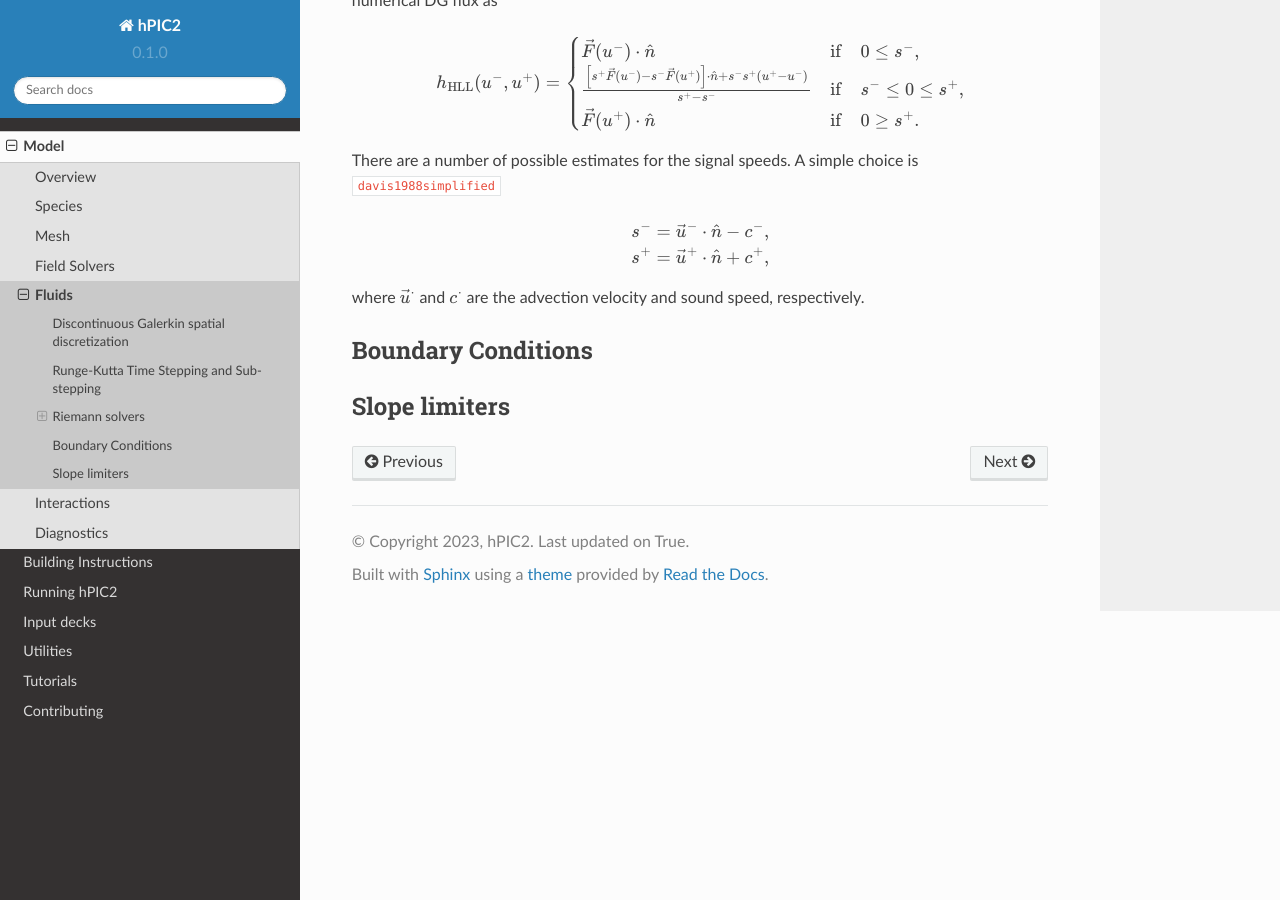
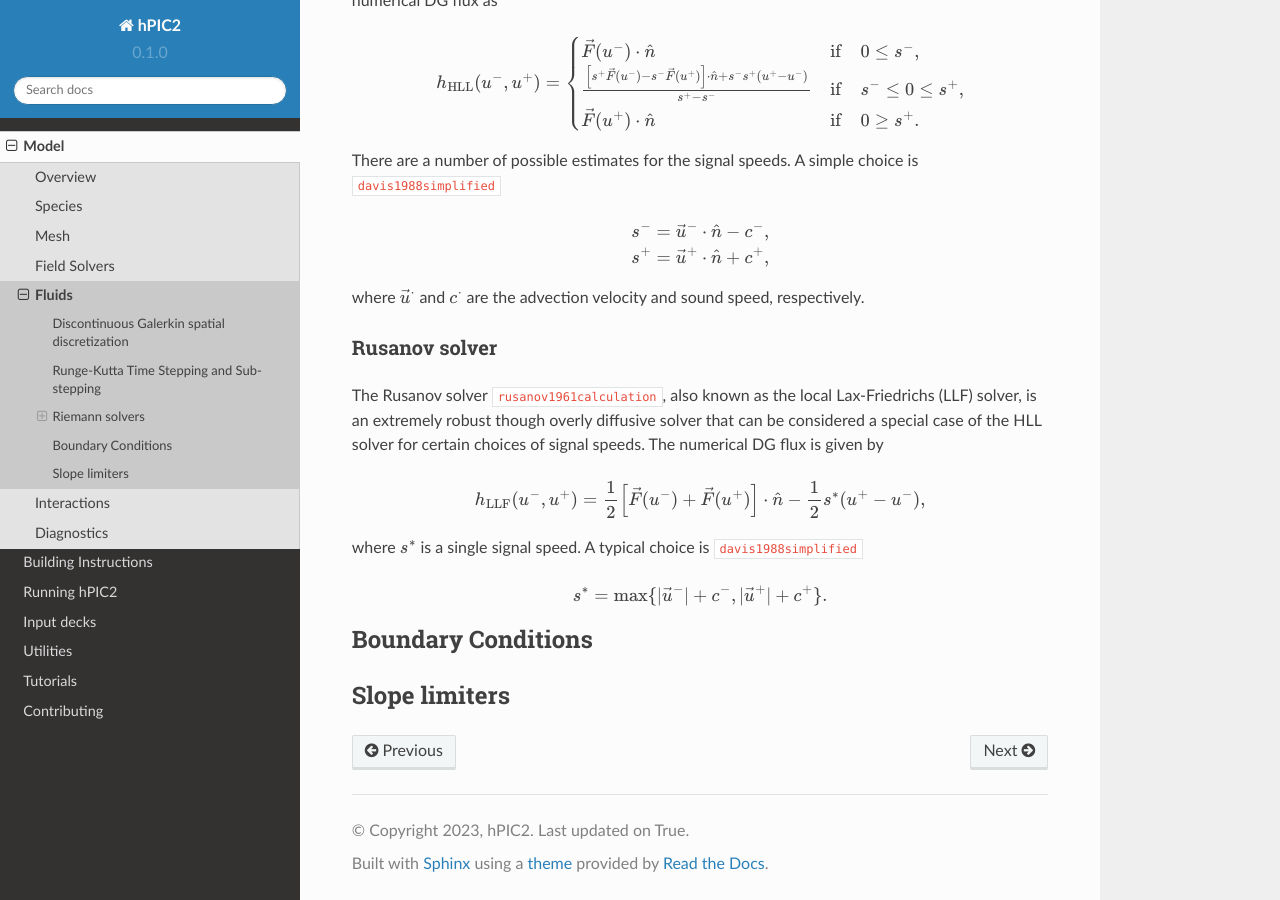
Before and after one commit to lcpp-org/hpic2doc, a Sphinx documentation site: the page built from docs/source/fluids.rst, in a window 1280 px wide and 900 px high, scrolled down 6468 px. Built offline with Sphinx 7.4.7 and the Read the Docs theme 2.0.0, drawn with Linux system fonts in a browser that asks for light colours; cross-references to code outside the pages are shown as plain code.

Commit message:
Add Rusanov solver

```diff
--- a/docs/source/fluids.rst
+++ b/docs/source/fluids.rst
@@ -437,6 +437,29 @@ A simple choice is :cite:`davis1988simplified`
 where :math:`\vec{u}^{\cdot}` and :math:`c^{\cdot}`
 are the advection velocity and sound speed, respectively.
 
+Rusanov solver
+~~~~~~~~~~~~~~
+
+The Rusanov solver :cite:`rusanov1961calculation`,
+also known as the local Lax-Friedrichs (LLF) solver,
+is an extremely robust though overly diffusive solver
+that can be considered a special case of the HLL solver
+for certain choices of signal speeds.
+The numerical DG flux is given by
+
+.. math::
+
+    h_{\text{LLF}} (u^-, u^+) =
+    \frac{1}{2} \left[ \vec{F}(u^-) + \vec{F}(u^+) \right] \cdot \hat{n} -
+    \frac{1}{2} s^* (u^+ - u^-),
+
+where :math:`s^*` is a single signal speed.
+A typical choice is :cite:`davis1988simplified`
+
+.. math::
+
+    s^* = \max \{ |\vec{u}^-| + c^-, |\vec{u}^+| + c^+ \}.
+
 Boundary Conditions
 -------------------
 
--- a/docs/source/refs.bib
+++ b/docs/source/refs.bib
@@ -64,3 +64,12 @@
   year={1988},
   publisher={SIAM}
 }
+
+@article{rusanov1961calculation,
+  title={Calculation of Interaction of Non-Steady Shock Waves with Obstacles},
+  author={Rusanov, VV},
+  journal={J. Comput. Math. Phys. USSR},
+  volume={1},
+  pages={267--279},
+  year={1961}
+}
```
